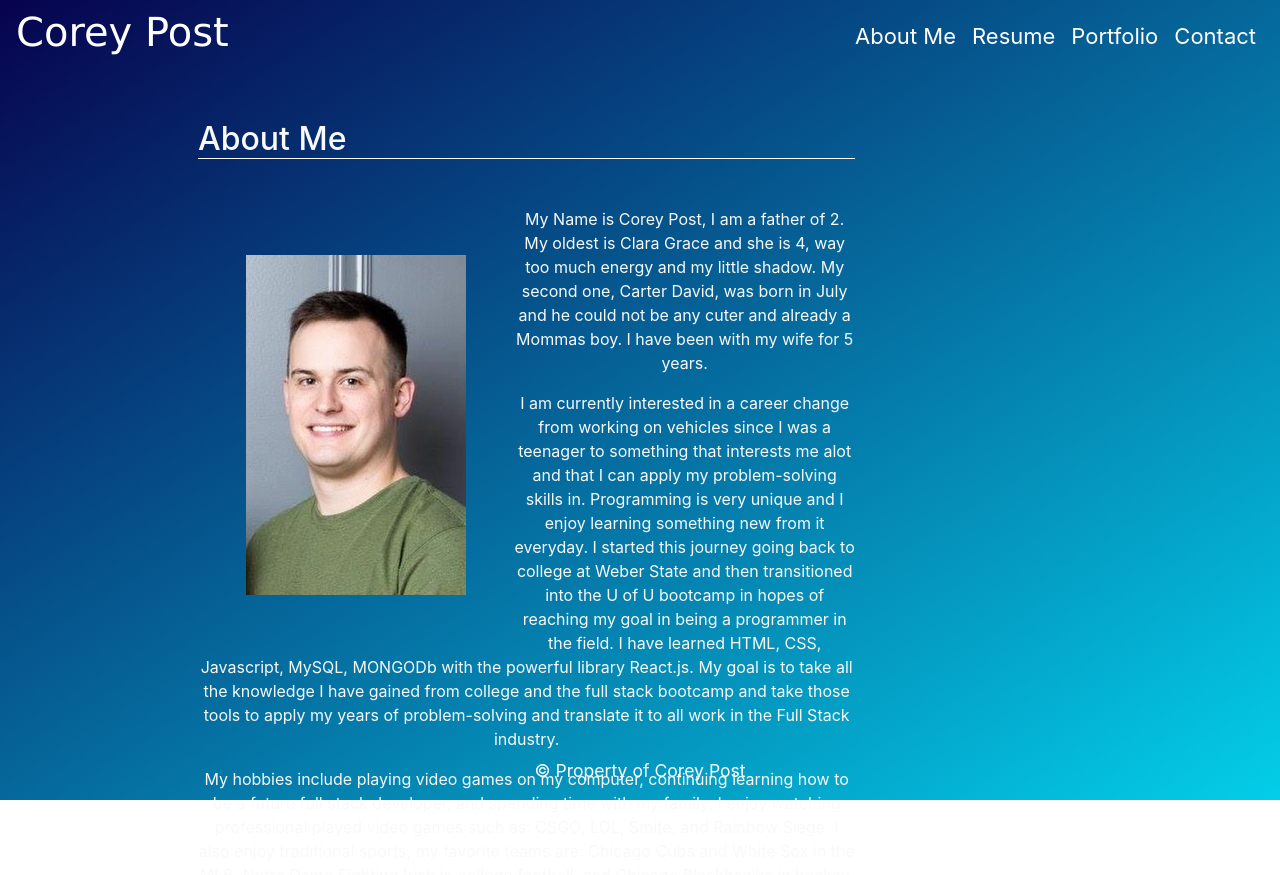
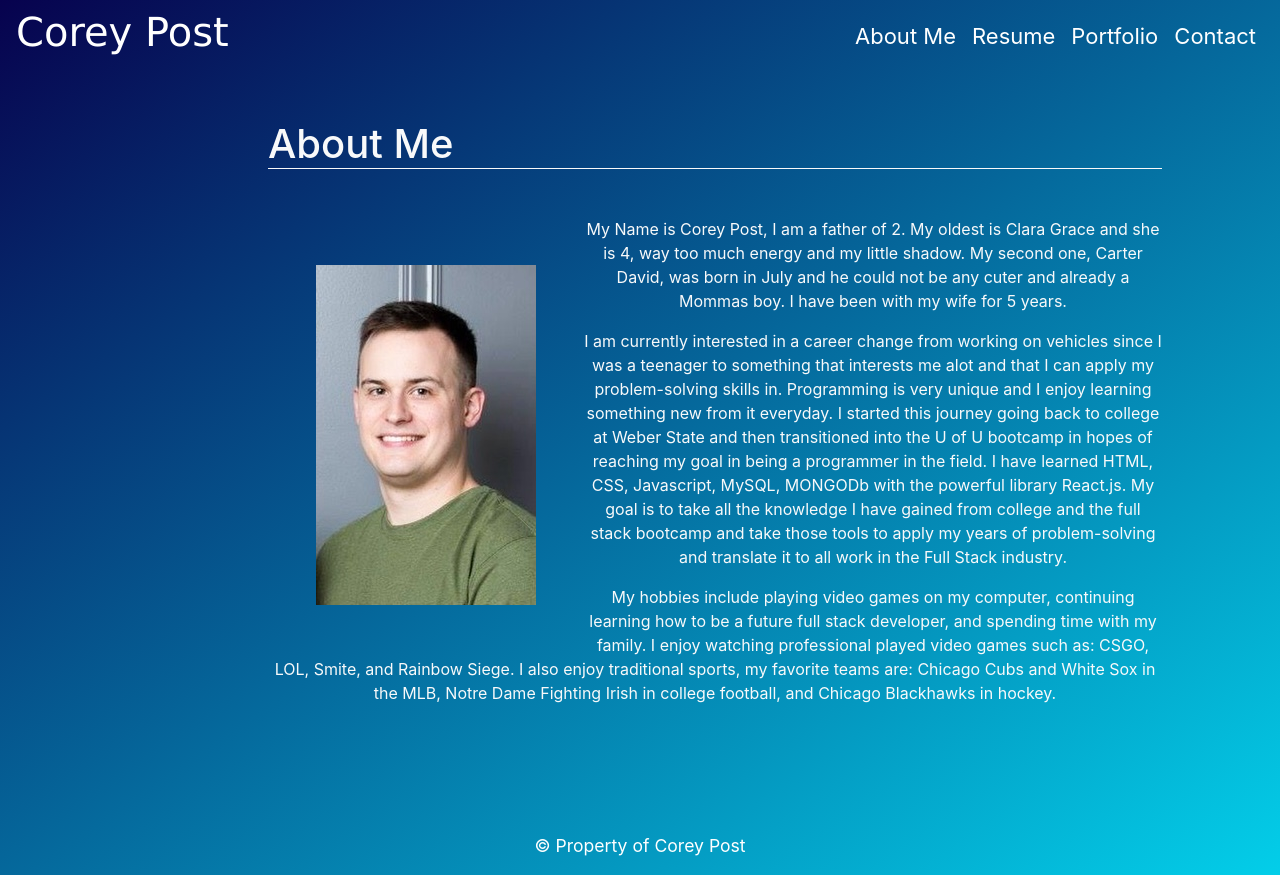
Before and after one commit to Eelektrick/Portfolio, a plain HTML site: page aboutme.html in a window 1280 px wide. Before the commit the page ends 800 px from the top, so only its background shows below. Drawn offline with nearby package versions, Linux system fonts and the light colour scheme.

Commit message:
fixed overlap of text over footer in smaller screens in aboutme.html and css

```diff
--- a/aboutme.html
+++ b/aboutme.html
@@ -10,6 +10,7 @@
     <!-- Bootstrap CSS -->
     <link rel="stylesheet" href="https://stackpath.bootstrapcdn.com/bootstrap/4.3.1/css/bootstrap.min.css" integrity="sha384-ggOyR0iXCbMQv3Xipma34MD+dH/1fQ784/j6cY/iJTQUOhcWr7x9JvoRxT2MZw1T" crossorigin="anonymous">
   </head>
+
   <body class="h-100">
     <!--Navigation Bar and Header-->
     <nav class="navbar navbar-expand-lg navbar-light absolute-top">
@@ -37,11 +38,11 @@
     </nav>
 
     <!-- About me -->
-    <div class="container-fluid">
+    <div class="container">
       <div class="row">
-        <div class="col-md-8 text-center text-light p-5">
+        <div class="col-md-12 text-center text-light p-5">
             <!--About Me Section-->
-            <h2 class="border-bottom border-light text-left mb-5">About Me</h2>
+            <h1 class="border-bottom border-light text-left mb-5">About Me</h1>
             <!--Image of me-->
             <img src="assets/images/Me.jpg" class="img-fluid float-left p-5" alt="Me">
             <p> My Name is Corey Post, I am a father of 2. My oldest is Clara Grace and she is 4, way too much energy and my little shadow.
@@ -61,12 +62,13 @@
             </p>
         </div>
       </div>
+      <div class="row pt-3"></div>
     </div>
 
     <!-- footer with some bootstrap-->
-    <footer class="">
+    <footer class="pt-5">
       <div>
-        <p class="text-white">&copy; Property of Corey Post</p>
+        <p id="aboutFooter" class="text-white">&copy; Property of Corey Post</p>
       </div>
     </footer>
 
--- a/assets/aboutme.css
+++ b/assets/aboutme.css
@@ -1,12 +1,11 @@
 /* footer */
 footer{
-    bottom: 0%;
+    bottom: 0;
     width: 100%;
     clear: left;
     text-align: center;
     width: 100%;
     font-size: 1.1em;
-    position: fixed;
     padding-top: .5em;
 }
 
```
